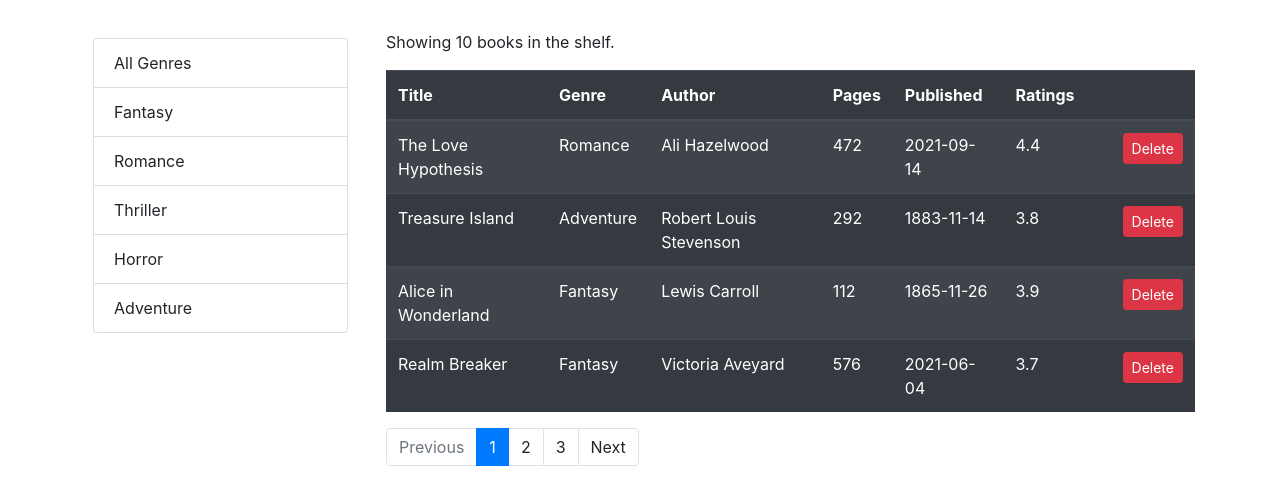
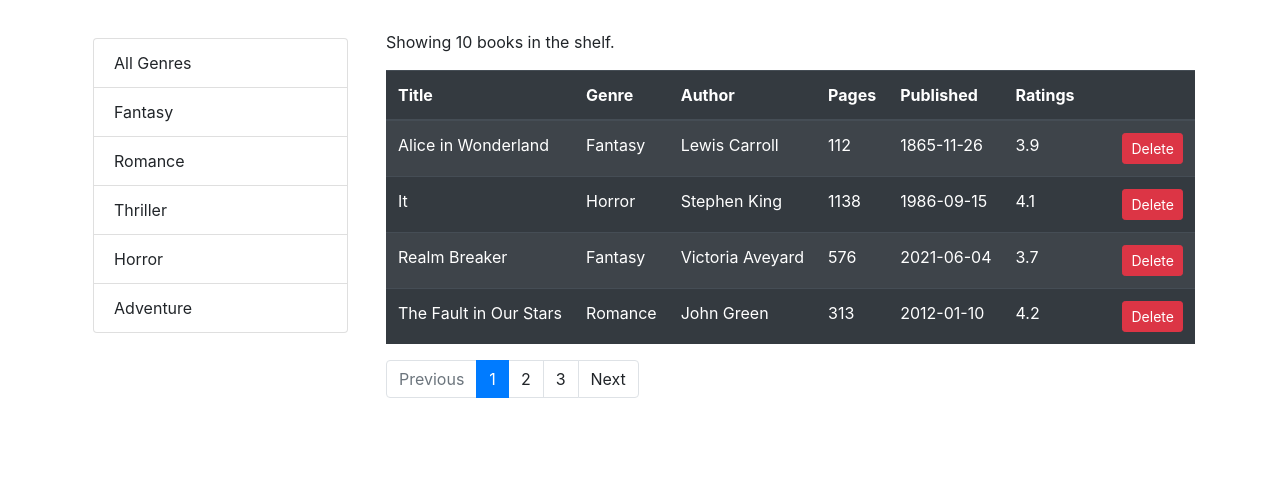
Before and after one commit to rohit-rajpurohit/react-activities, a React (Create React App) app in the folder bookshelf/: page / in a window 1280 px wide. Shown: the top 504 px of the page. Built offline with nearby package versions, Linux system fonts and the light colour scheme; the HTML template or start-up script is replaced by a standard one.

Commit message:
implement sorting

```diff
--- a/bookshelf/src/components/books.js
+++ b/bookshelf/src/components/books.js
@@ -5,6 +5,7 @@ import Like from "./common/like";
 import Pagination from "./common/pagination";
 import { paginate } from "../utils/paginate";
 import ListGroup from "./common/listGroup";
+import _ from "lodash";
 
 class Movies extends React.Component {
   state = {
@@ -12,11 +13,12 @@ class Movies extends React.Component {
     genres: [],
     currentPage: 1,
     pageSize: 4,
+    sortColumn: { path: "title", order: "asc" },
   };
 
   componentDidMount() {
     //adding new object 'All Genres' to show all the books and then pass this to genres in state
-    const genres = [{ name: "All Genres" }, ...getGenres()];
+    const genres = [{ _id: "", name: "All Genres" }, ...getGenres()];
     this.setState({ books: getBooks(), genres });
   }
 
@@ -42,16 +44,29 @@ class Movies extends React.Component {
     this.setState({ selectedGenre: genre, currentPage: 1 });
   };
 
+  handleSort = (path) => {
+    const sortColumn = { ...this.state.sortColumn };
+    //change sorting order if the path is same (descending sort if column already sorted in ascending order and vice versa)
+    if (sortColumn.path === path) {
+      sortColumn.order = sortColumn.order === "asc" ? "desc" : "asc";
+    } else {
+      sortColumn.path = path;
+      sortColumn.order = "asc";
+    }
+    this.setState({ sortColumn });
+  };
+
   render() {
-    const { length: mCount } = this.state.books;
+    const { length: bCount } = this.state.books;
     const {
       pageSize,
       currentPage,
+      sortColumn,
       selectedGenre,
       books: allBooks,
     } = this.state;
 
-    if (mCount === 0) return <p>There are no books in the shelf.</p>;
+    if (bCount === 0) return <p>There are no books in the shelf.</p>;
 
     //filtering data on the basis on selectedGenre,if nothing selected all the items are stored
     //selectedGenre._id condition because genres in state contain "All Genres" without id
@@ -60,8 +75,11 @@ class Movies extends React.Component {
         ? allBooks.filter((b) => b.genre._id === selectedGenre._id)
         : allBooks;
 
+    //sorting filtered list on the basis of columns
+    const sorted = _.orderBy(filtered, [sortColumn.path], [sortColumn.order]);
+
     //passing filtered data to paginate to paginate the filtered data
-    const books = paginate(filtered, currentPage, pageSize);
+    const books = paginate(sorted, currentPage, pageSize);
 
     return (
       <>
@@ -78,12 +96,14 @@ class Movies extends React.Component {
             <table className="table table-dark table-striped">
               <thead>
                 <tr>
-                  <th>Title</th>
-                  <th>Genre</th>
-                  <th>Author</th>
-                  <th>Pages</th>
-                  <th>Published</th>
-                  <th>Ratings</th>
+                  <th onClick={() => this.handleSort("title")}>Title</th>
+                  <th onClick={() => this.handleSort("genre.name")}>Genre</th>
+                  <th onClick={() => this.handleSort("author")}>Author</th>
+                  <th onClick={() => this.handleSort("pages")}>Pages</th>
+                  <th onClick={() => this.handleSort("published")}>
+                    Published
+                  </th>
+                  <th onClick={() => this.handleSort("ratings")}>Ratings</th>
                   <th></th>
                   <th></th>
                 </tr>
```
